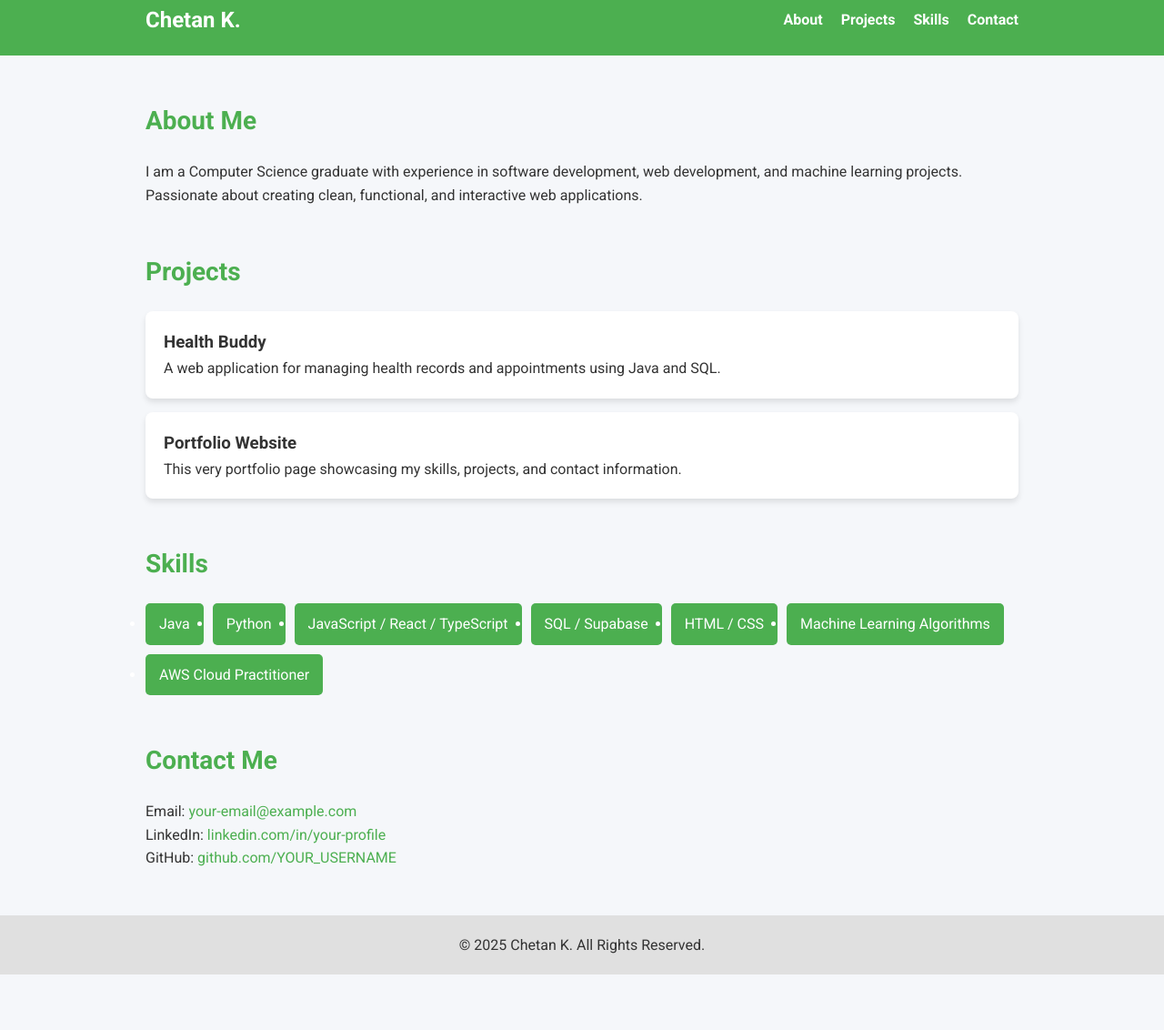
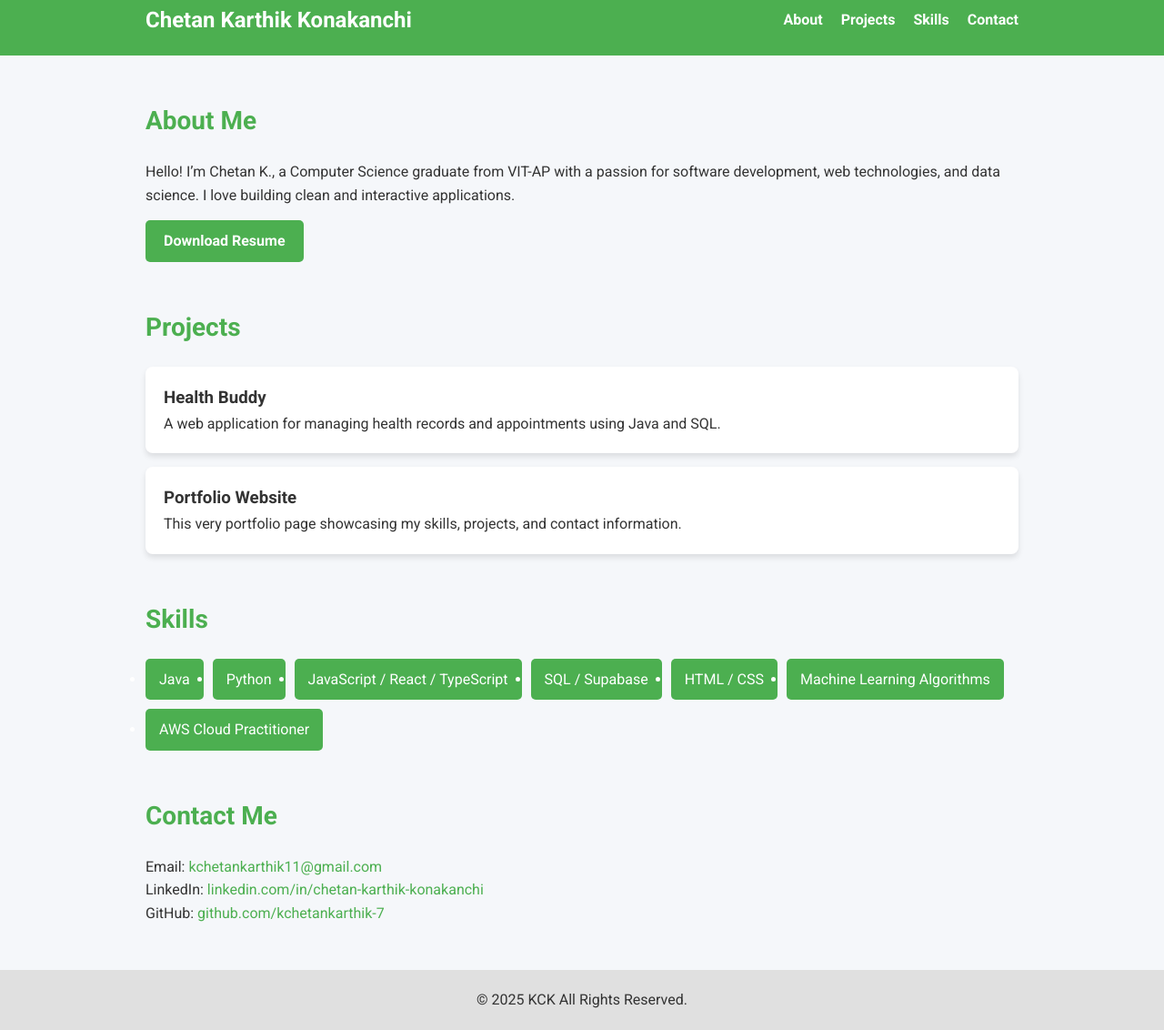
Before and after one commit to kchetankarthik-7/portfolio-webpage, a plain HTML site: page index.html in a window 1280 px wide. Shown: the part 17-1149 px from the top of the page at 91% size. Before the commit the page ends 1088 px from the top, so only its background shows below. Drawn offline with Linux system fonts and the light colour scheme.

Commit message:
Add files via upload

```diff
--- a/index.html
+++ b/index.html
@@ -3,7 +3,7 @@
 <head>
     <meta charset="UTF-8">
     <meta name="viewport" content="width=device-width, initial-scale=1.0">
-    <title>Chetan K. Portfolio</title>
+    <title>Chetan Karthik Konakanchi Portfolio</title>
     <link rel="stylesheet" href="style.css">
     <link href="https://fonts.googleapis.com/css2?family=Roboto:wght@400;700&display=swap" rel="stylesheet">
 </head>
@@ -12,7 +12,7 @@
     <!-- Header / Navigation -->
     <header>
         <nav>
-            <h1>Chetan K.</h1>
+            <h1>Chetan Karthik Konakanchi</h1>
             <ul>
                 <li><a href="#about">About</a></li>
                 <li><a href="#projects">Projects</a></li>
@@ -25,7 +25,8 @@
     <!-- About Me -->
     <section id="about">
         <h2>About Me</h2>
-        <p>I am a Computer Science graduate with experience in software development, web development, and machine learning projects. Passionate about creating clean, functional, and interactive web applications.</p>
+        <p>Hello! I’m Chetan K., a Computer Science graduate from VIT-AP with a passion for software development, web technologies, and data science. I love building clean and interactive applications.</p>
+        <a href="C:\Users\HP\Downloads\Resume_KChetankarthik.pdf" class="btn" download>Download Resume</a>
     </section>
 
     <!-- Projects -->
@@ -58,14 +59,14 @@
     <!-- Contact -->
     <section id="contact">
         <h2>Contact Me</h2>
-        <p>Email: <a href="mailto:your-email@example.com">your-email@example.com</a></p>
-        <p>LinkedIn: <a href="https://www.linkedin.com/in/your-profile/" target="_blank">linkedin.com/in/your-profile</a></p>
-        <p>GitHub: <a href="https://github.com/YOUR_USERNAME" target="_blank">github.com/YOUR_USERNAME</a></p>
+        <p>Email: <a href="mailto:kchetankarthik11@gmail.com">kchetankarthik11@gmail.com</a></p>
+        <p>LinkedIn: <a href="https://www.linkedin.com/in/chetan-karthik-konakanchi/" target="_blank">linkedin.com/in/chetan-karthik-konakanchi</a></p>
+        <p>GitHub: <a href="https://github.com/kchetankarthik-7" target="_blank">github.com/kchetankarthik-7</a></p>
     </section>
 
     <!-- Footer -->
     <footer>
-        <p>&copy; 2025 Chetan K. All Rights Reserved.</p>
+        <p>&copy; 2025 KCK All Rights Reserved.</p>
     </footer>
 
     <script src="script.js"></script>
--- a/style.css
+++ b/style.css
@@ -88,6 +88,21 @@ section#contact a:hover {
     text-decoration: underline;
 }
 
+.btn {
+    background-color: #4CAF50;
+    color: white;
+    padding: 10px 20px;
+    border-radius: 5px;
+    text-decoration: none;
+    font-weight: bold;
+    display: inline-block;
+    margin-top: 15px;
+}
+
+.btn:hover {
+    background-color: #45a049;
+}
+
 footer {
     text-align: center;
     padding: 20px;
```
